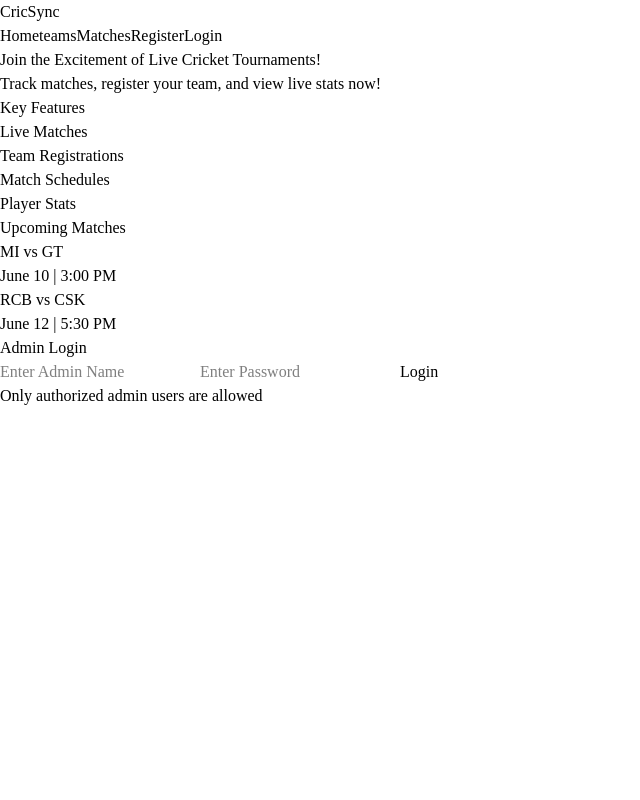
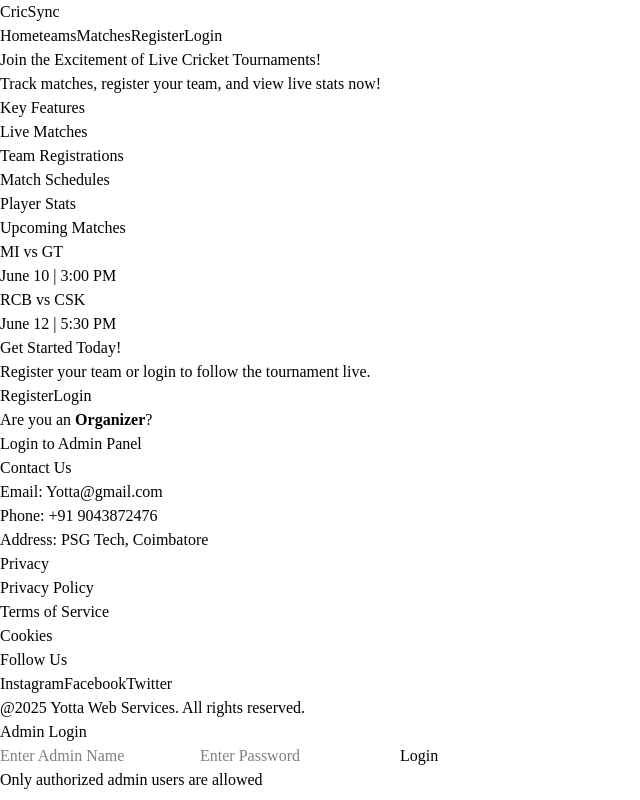
Before and after one commit to SANJIVVV/CRIC, a React (Vite) app: page / in a window 1280 px wide. Shown: the whole page, without its empty margins (0-640 px from the left). Built offline with nearby package versions, Linux system fonts and the light colour scheme.

Commit message:
new file

```diff
--- a/src/App.jsx
+++ b/src/App.jsx
@@ -2,7 +2,7 @@
 import AdminLogin from './AdminLogin'
 import './App.css'
 import Features from './Features'
-//import Footer from './Footer'
+import Footer from './Footer'
 import Header from './Header'
 
 
@@ -12,6 +12,7 @@ function App() {
     <>
     <Header />
     <Features />
+    <Footer />
     <AdminLogin />
     </>
   )
--- a/src/Footer.jsx
+++ b/src/Footer.jsx
@@ -3,12 +3,12 @@ function Footer(){
 
         <>
     <section className="text-center py-10 bg-green-700 text-white">
-      <h2 className="text-3xl font-semibold mb-4">Get Started Today!</h2>
-      <p className="mb-6">Register your team or login to follow the tournament live.</p>
-      <div className="space-x-4">
+     <h2 className="text-3xl font-semibold mb-4">Get Started Today!</h2>
+     <p className="mb-6">Register your team or login to follow the tournament live.</p>
+     <div className="space-x-4">
         <a href="#register" className="bg-white text-green-700 px-6 py-2 rounded shadow hover:bg-gray-100">Register</a>
         <a href="#login" className="bg-blue-500 px-6 py-2 rounded shadow hover:bg-blue-600">Login</a>
-      </div>
+     </div>
     </section>
 
     <section className="bg-gray-800 text-white p-6 text-center">
@@ -17,10 +17,10 @@ function Footer(){
     </section>
 
     <footer className="bg-gray-800 text-gray-100 py-8">
-      <div className="max-w-6xl mx-auto px-4 grid grid-cols-1 md:grid-cols-3 gap-8 text-sm">
+      <div >
 
         <div>
-          <h3 className="text-lg font-semibold mb-2">Contact Us</h3>
+          <h3>Contact Us</h3>
           <ul>
             <li>Email: Yotta@gmail.com</li>
             <li>Phone: +91 9043872476</li>
@@ -30,7 +30,7 @@ function Footer(){
 
 
         <div>
-          <h3 className="text-lg font-semibold mb-2">Privacy</h3>
+          <h3>Privacy</h3>
           <ul className="space-y-1">
             <li><a href="#" className="hover:text-blue-400">Privacy Policy</a></li>
             <li><a href="#" className="hover:text-blue-400">Terms of Service</a></li>
@@ -40,7 +40,7 @@ function Footer(){
 
 
         <div>
-          <h3 className="text-lg font-semibold mb-2">Follow Us</h3>
+          <h3>Follow Us</h3>
           <div className="flex space-x-4">
             <a href="#" className="hover:text-blue-400">Instagram</a>
             <a href="#" className="hover:text-blue-400">Facebook</a>
@@ -49,7 +49,7 @@ function Footer(){
         </div>
       </div>
 
-      <div className="text-center text-xs mt-6 text-gray-500">
+      <div>
         @2025  Yotta Web Services. All rights reserved.
       </div>
     </footer>
```
